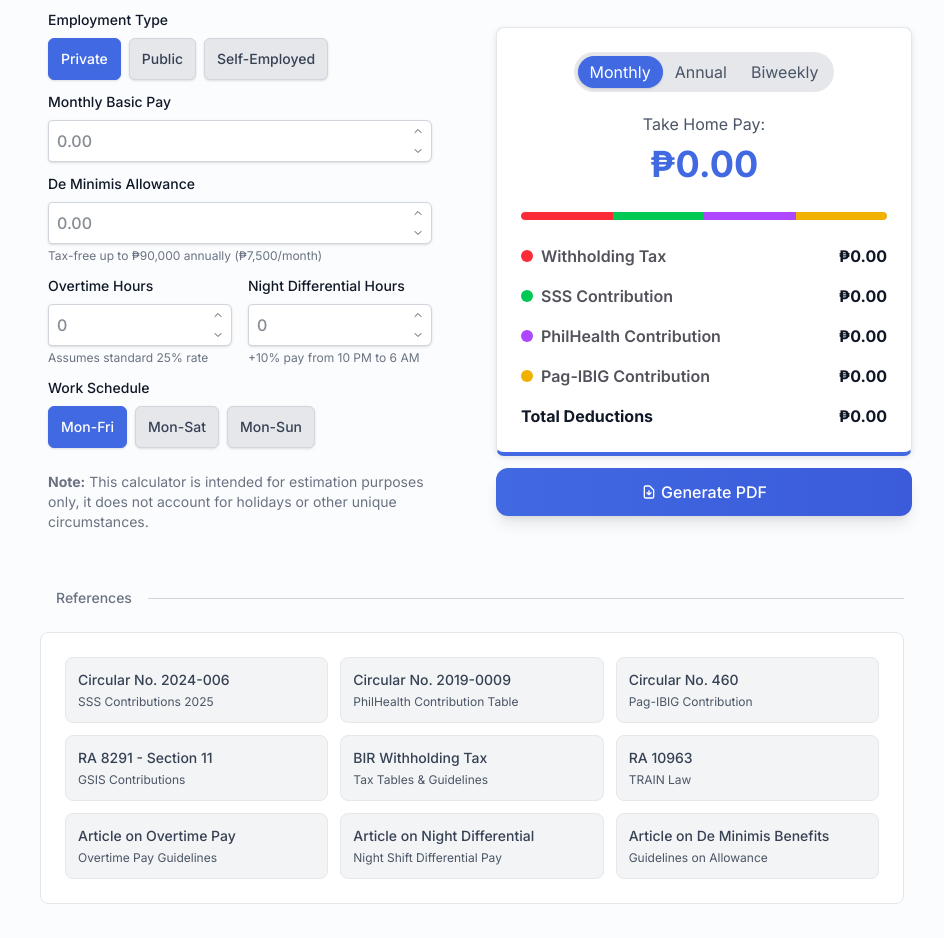
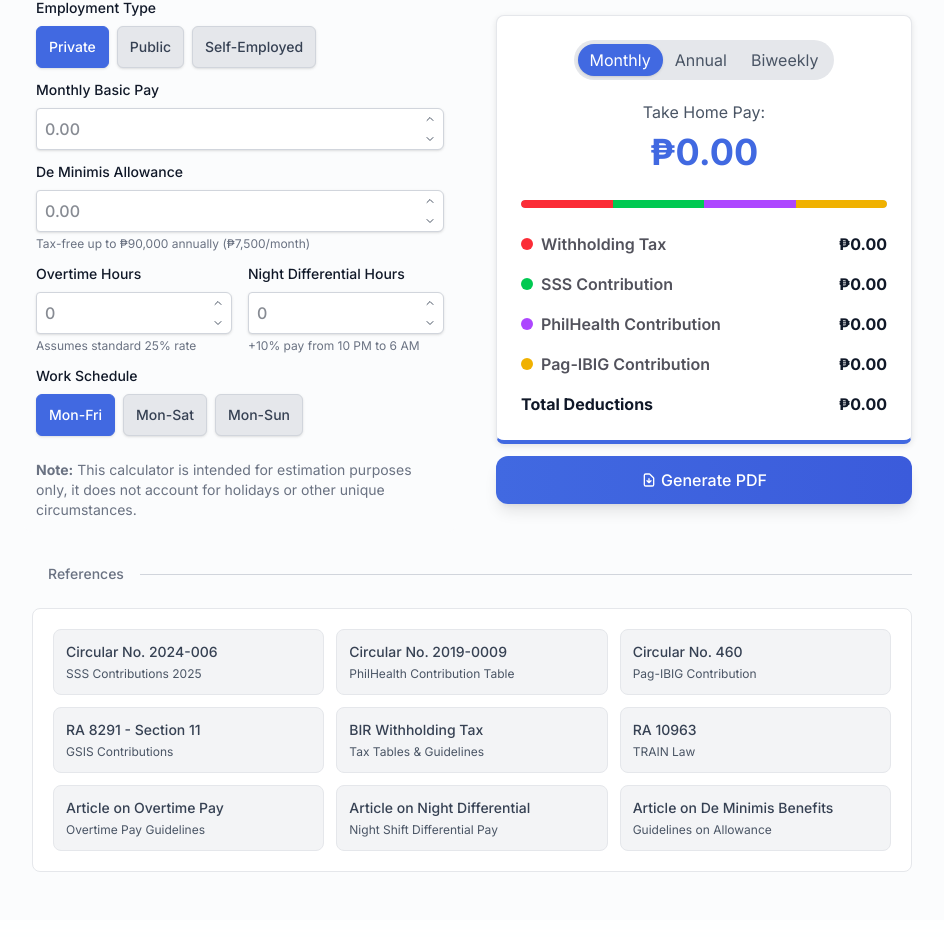
Before and after one commit to nathanielseth/neticents, a React (Vite) app: page / in a window 1280 px wide. Shown: the part 134-1072 px from the top of the page, without its empty margins (168-1112 px from the left). Built offline with nearby package versions, Linux system fonts and the light colour scheme.

Commit message:
adjust ui spacing & remove input memo

```diff
--- a/src/App.tsx
+++ b/src/App.tsx
@@ -44,7 +44,7 @@ const App = () => {
 								className="text-gray-600 dark:text-gray-400 hover:text-gray-800 dark:hover:text-gray-200 transition duration-100"
 								onClick={toggleTheme}
 							>
-								{theme === "dark" ? <Sun size={20} /> : <Moon size={20} />}
+								{theme === "dark" ? <Sun size={17} /> : <Moon size={17} />}
 							</button>
 						</div>
 					</div>
--- a/src/components/Inputs.tsx
+++ b/src/components/Inputs.tsx
@@ -1,4 +1,4 @@
-import { useState, useRef, useEffect, useCallback, memo } from "react";
+import { useState, useRef, useEffect, useCallback } from "react";
 import type { Sector, WorkSchedule, TaxInputs } from "../types";
 import type { SalaryCalculatorSetters } from "../utils/useSalaryCalculator";
 import {
@@ -15,7 +15,7 @@ interface ToggleButtonProps {
 	onClick: () => void;
 }
 
-const ToggleButton = memo(({ label, isActive, onClick }: ToggleButtonProps) => (
+const ToggleButton = ({ label, isActive, onClick }: ToggleButtonProps) => (
 	<button
 		type="button"
 		onClick={onClick}
@@ -23,7 +23,7 @@ const ToggleButton = memo(({ label, isActive, onClick }: ToggleButtonProps) => (
 	>
 		{label}
 	</button>
-));
+);
 ToggleButton.displayName = "ToggleButton";
 
 // up/down buttons
@@ -34,7 +34,7 @@ interface SpinButtonProps {
 	disabled?: boolean;
 }
 
-const SpinButton = memo(
+const SpinButton =
 	({ direction, onClick, onStop, disabled }: SpinButtonProps) => {
 		const Icon = direction === "up" ? ChevronUp : ChevronDown;
 		return (
@@ -54,8 +54,7 @@ const SpinButton = memo(
 				<Icon size={12} className="text-gray-600 dark:text-gray-400" />
 			</button>
 		);
-	},
-);
+	};
 SpinButton.displayName = "SpinButton";
 
 // InputField
@@ -72,7 +71,7 @@ interface InputFieldProps {
 	helperText?: string | null;
 }
 
-const InputField = memo(
+const InputField =
 	({
 		label,
 		value,
@@ -215,8 +214,7 @@ const InputField = memo(
 				)}
 			</div>
 		);
-	},
-);
+	};
 InputField.displayName = "InputField";
 
 // static option lists
@@ -269,7 +267,7 @@ const Inputs = ({ inputs, setters }: InputsProps) => {
 	const isSelfEmployed = inputs.sector === "selfemployed";
 
 	return (
-		<div className="p-6 rounded-lg bg-[#fbfcfd] dark:bg-gray-900 text-gray-900 dark:text-white">
+		<div className="p-3 rounded-lg bg-[#fbfcfd] dark:bg-gray-900 text-gray-900 dark:text-white">
 			<div className="space-y-3">
 				{/* Employment Type */}
 				<div>
--- a/src/components/References.tsx
+++ b/src/components/References.tsx
@@ -71,7 +71,7 @@ const References = () => {
   }
 
   return (
-    <div className="max-w-4xl w-full px-4 mb-8">
+    <div className="max-w-4xl w-full px-2 mb-8">
       <div className="relative mb-6">
         <div className="absolute inset-0 flex items-center">
           <div className="w-full border-t border-gray-300 dark:border-gray-700"></div>
@@ -83,7 +83,7 @@ const References = () => {
         </div>
       </div>
 
-      <div className="p-6 rounded-lg bg-white dark:bg-gray-900 text-gray-900 dark:text-white border border-gray-200 dark:border-gray-700">
+      <div className="p-5 rounded-lg bg-white dark:bg-gray-900 text-gray-900 dark:text-white border border-gray-200 dark:border-gray-700">
         <div className="grid grid-cols-1 md:grid-cols-2 lg:grid-cols-3 gap-3">
           {referenceLinks.map((link, index) => (
             <a
```
Also changed, not shown: 1 other file (tests, documents, lock files or other folders).
